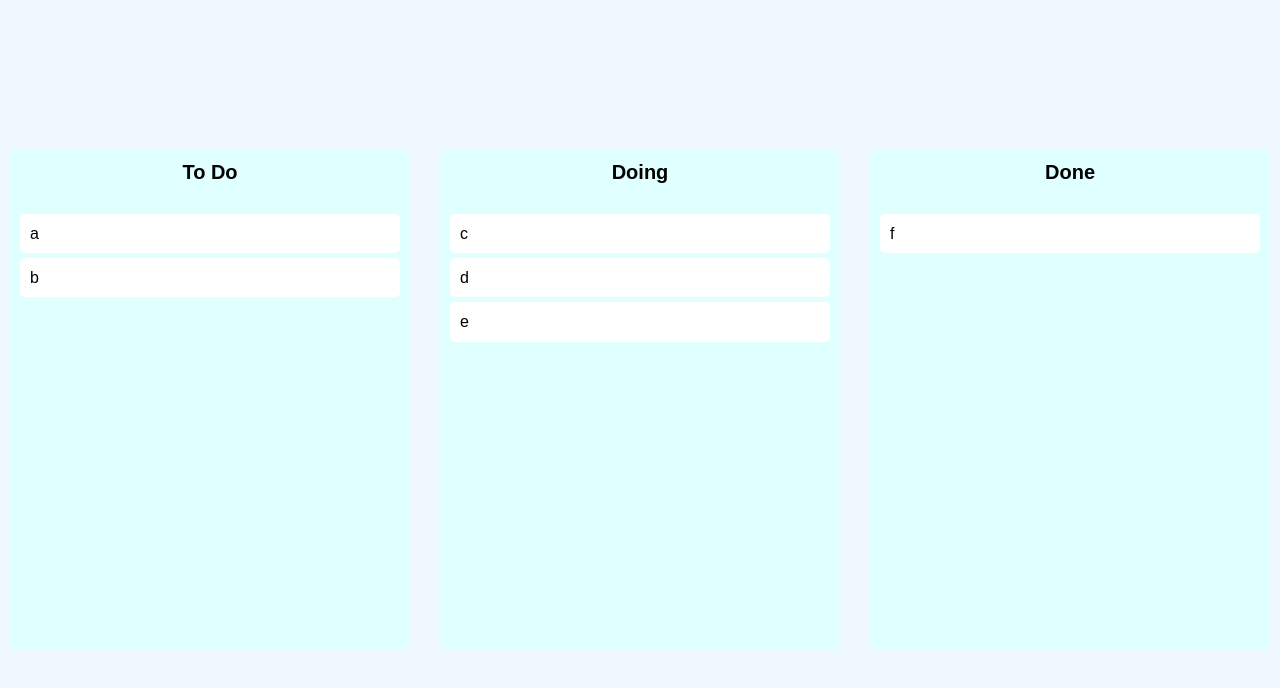
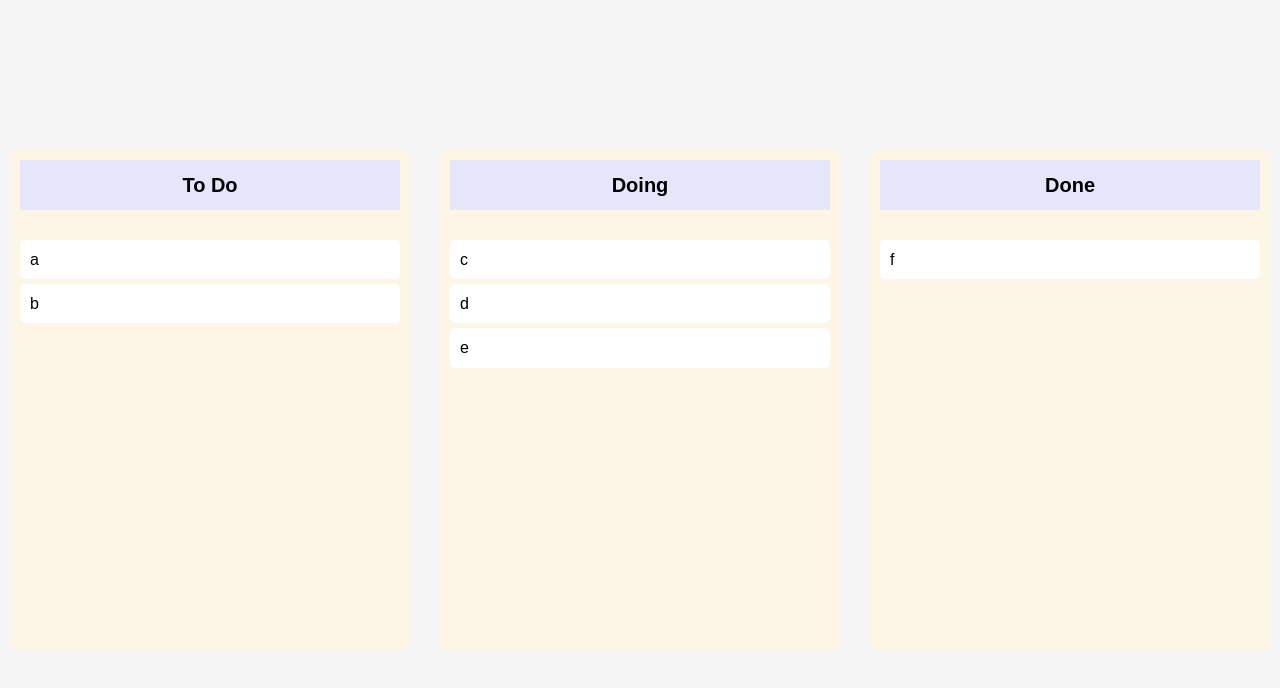
Before and after one commit to HongDongk/Kanban, a React (Create React App) app: page / in a window 1280 px wide. Shown: the top 688 px of the page. Built offline with nearby package versions, Linux system fonts and the light colour scheme.

Commit message:
스타일변경

```diff
--- a/src/Components/Board.tsx
+++ b/src/Components/Board.tsx
@@ -36,8 +36,11 @@ const Wrapper = styled.div`
   min-height: 500px;
 `;
 
-const Title = styled.h2`
+const Title = styled.h1`
+  height:50px;
+  background-color: #E6E6FA;
   text-align: center;
+  line-height:50px;
   font-weight: 600;
   margin-bottom: 30px;
   font-size: 20px;
--- a/src/theme.ts
+++ b/src/theme.ts
@@ -1,7 +1,7 @@
 import { DefaultTheme } from "styled-components";
 
 export const darkTheme: DefaultTheme = {
-  bgColor: "#F0F8FF",
-  boardColor: "	#E0FFFF",
+  bgColor: "whitesmoke",
+  boardColor: "#FDF5E6",
   cardColor: "white",
 };
```
